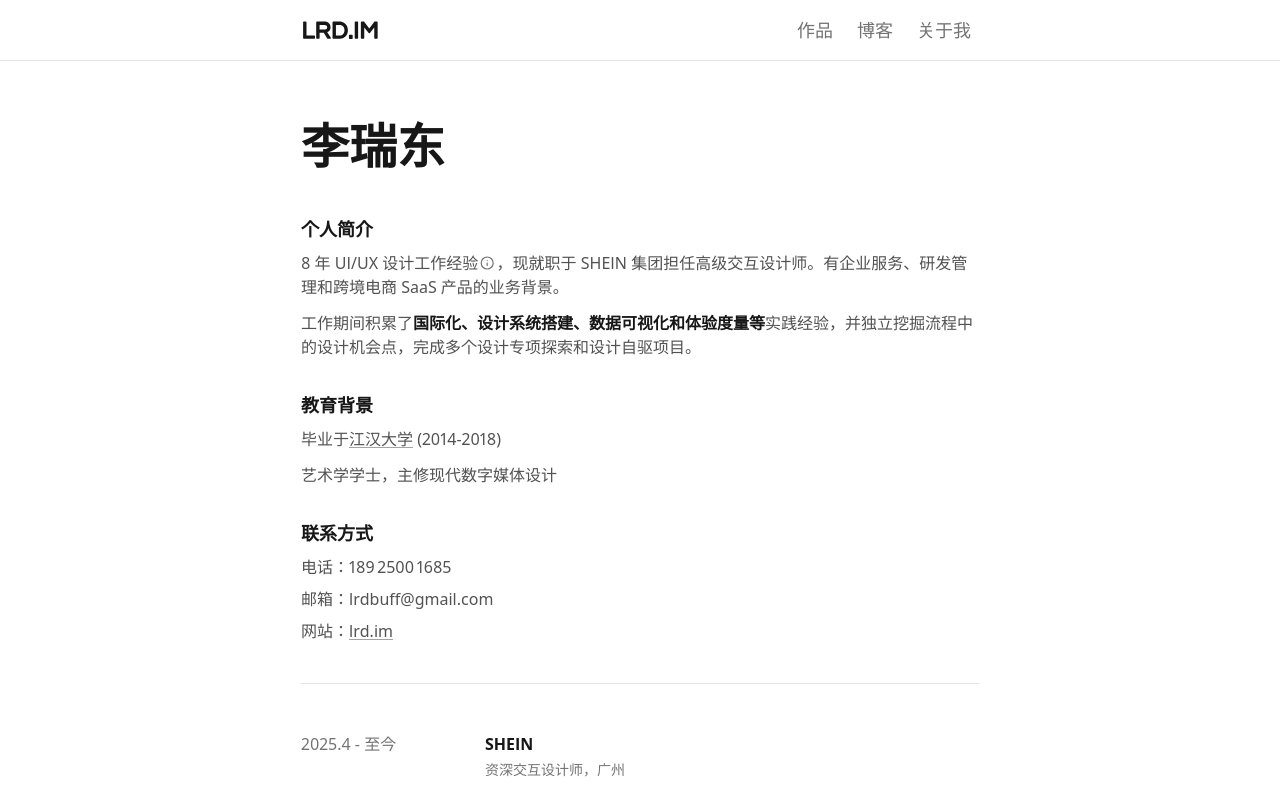
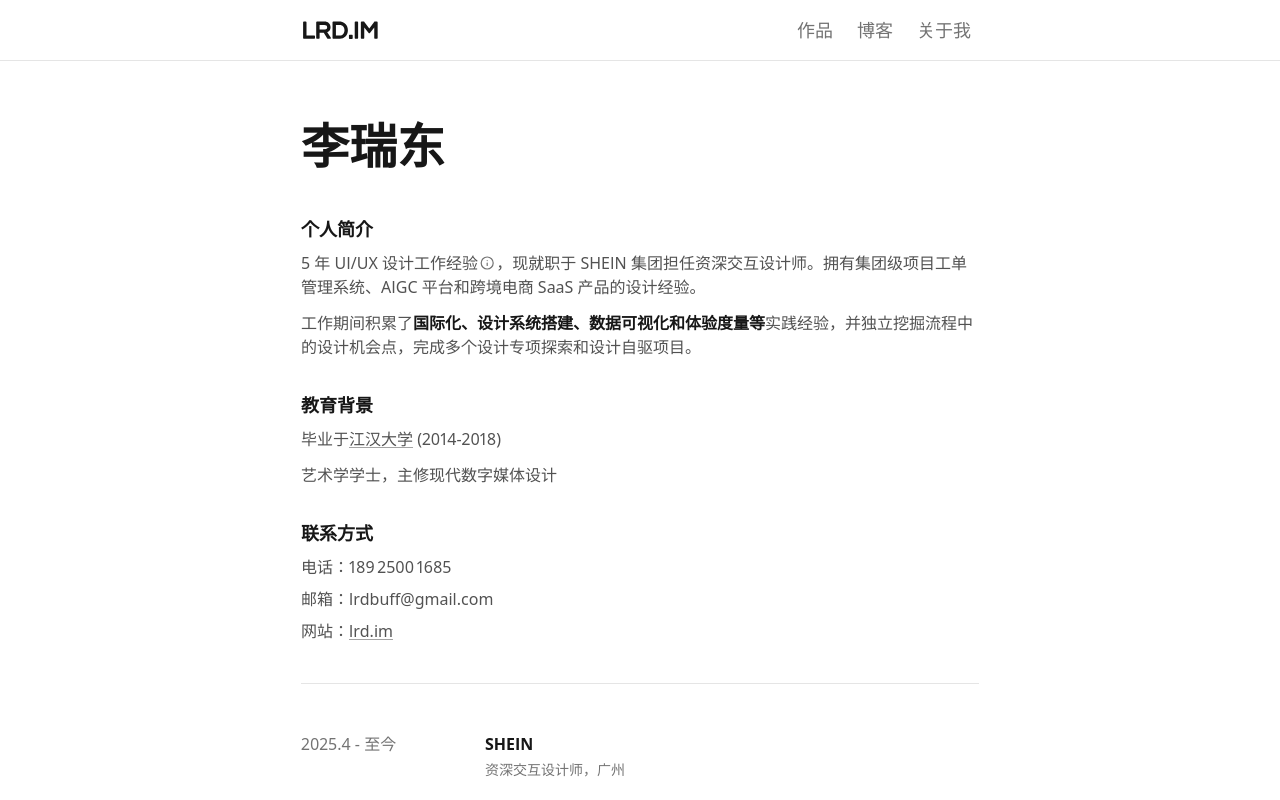
Before and after one commit to Pudge1996/NEXT.LRD.IM, a Next.js app: page /me in a window 1280 px wide. Shown: the top 800 px of the page. Built offline with nearby package versions, Linux system fonts and the light colour scheme.

Commit message:
Update experience

```diff
--- a/pages/index.js
+++ b/pages/index.js
@@ -8,7 +8,7 @@ import ProjectItemData from "/data/project/ProjectItemData";
 import Tooltips from "/components/common/Tooltips";
 
 export default function index() {
-
+  const workYear = Math.floor((Date.now() - new Date(2018, 6, 1).getTime()) / 31536000000);
   function ProjectItems() {
   const [isLoaded, setIsLoaded] = React.useState(false);
   return (
@@ -87,11 +87,11 @@ export default function index() {
         <section className="mb-14">
           <h1 className="">李瑞东</h1>
           <p className="mb-3 mt-3 sm:mt-6">
-            8 年工作经验的 UI/UX 设计师<Tooltips>2 年 C 端 UI 设计师 (2018-2020) <br/> 6 年 B 端 UI/UX 设计师 (2020-2026)</Tooltips>，现就职于 SHEIN 集团担任高级交互设计师。曾在 ONES 国际化部门和欢聚集团 SHOPLINE 设计团队
+            {workYear} 年工作经验的 UI/UX 设计师<Tooltips>2 年 C 端 UI 设计师 (2018-2020) <br/> 6 年 B 端 UI/UX 设计师 (2020-2026)</Tooltips>，现就职于 SHEIN 集团担任资深交互设计师。曾在 ONES 国际化部门和欢聚集团 SHOPLINE 设计团队
             <span className="whitespace-nowrap">工作。</span>
           </p>
           <p className="mt-3">
-          拥有国际化、自研组件/图标库搭建、数据可视化和体验度量等实践<span className="whitespace-nowrap">经验，</span>同时也有<span className="whitespace-nowrap">企业服务</span>、研发管理和跨境电商 SaaS 产品的业务
+          拥有国际化、自研组件/图标库搭建、数据可视化和体验度量等实践<span className="whitespace-nowrap">经验，</span>同时也有集团级项目工单管理系统、AIGC 平台和跨境电商 SaaS 产品的工作
             <span className="whitespace-nowrap">背景。</span>
           </p>
           <div className="flex items-center flex-col sm:flex-row gap-3 text-lg">
--- a/pages/me.js
+++ b/pages/me.js
@@ -6,6 +6,7 @@ import Tooltips from "/components/common/Tooltips";
 
 export default function me() {
   const fileUrl = 'https://lrdim.oss-cn-shenzhen.aliyuncs.com/resources/resume-20221123.pdf';
+  const workYear = Math.floor((Date.now() - new Date(2018, 6, 1).getTime()) / 31536000000);
   return (
 
     <div className="">
@@ -23,7 +24,7 @@ export default function me() {
         <section className='resume-info flex flex-col gap-6 sm:gap-8'>
           <section>
             <h2>个人简介</h2>
-            <p>8 年 UI/UX 设计工作经验<Tooltips>2 年 C 端 UI 设计师 (2018-2020) <br/> 6 年 B 端 UI/UX 设计师 (2020-2026)</Tooltips>，现就职于 SHEIN 集团担任高级交互设计师。有企业服务、研发管理和跨境电商 SaaS 产品的业务背景。</p>
+            <p>{workYear} 年 UI/UX 设计工作经验<Tooltips>2 年 C 端 UI 设计师 (2018-2020) <br/> 6 年 B 端 UI/UX 设计师 (2020-2026)</Tooltips>，现就职于 SHEIN 集团担任资深交互设计师。拥有集团级项目工单管理系统、AIGC 平台和跨境电商 SaaS 产品的设计经验。</p>
             <p>工作期间积累了<strong>国际化、设计系统搭建、数据可视化和体验度量等</strong>实践经验，并独立挖掘流程中的设计机会点，完成多个设计专项探索和设计自驱项目。</p>
           </section>
           <section>
```
